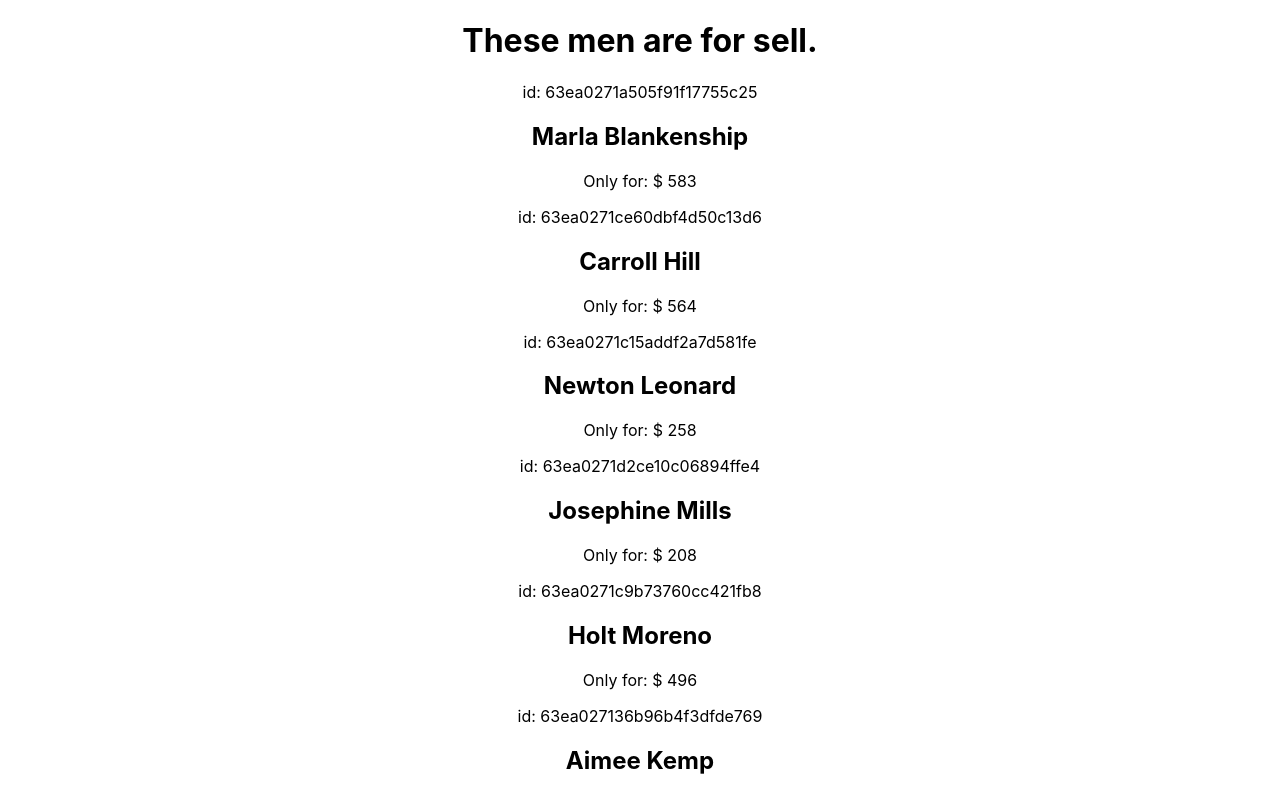
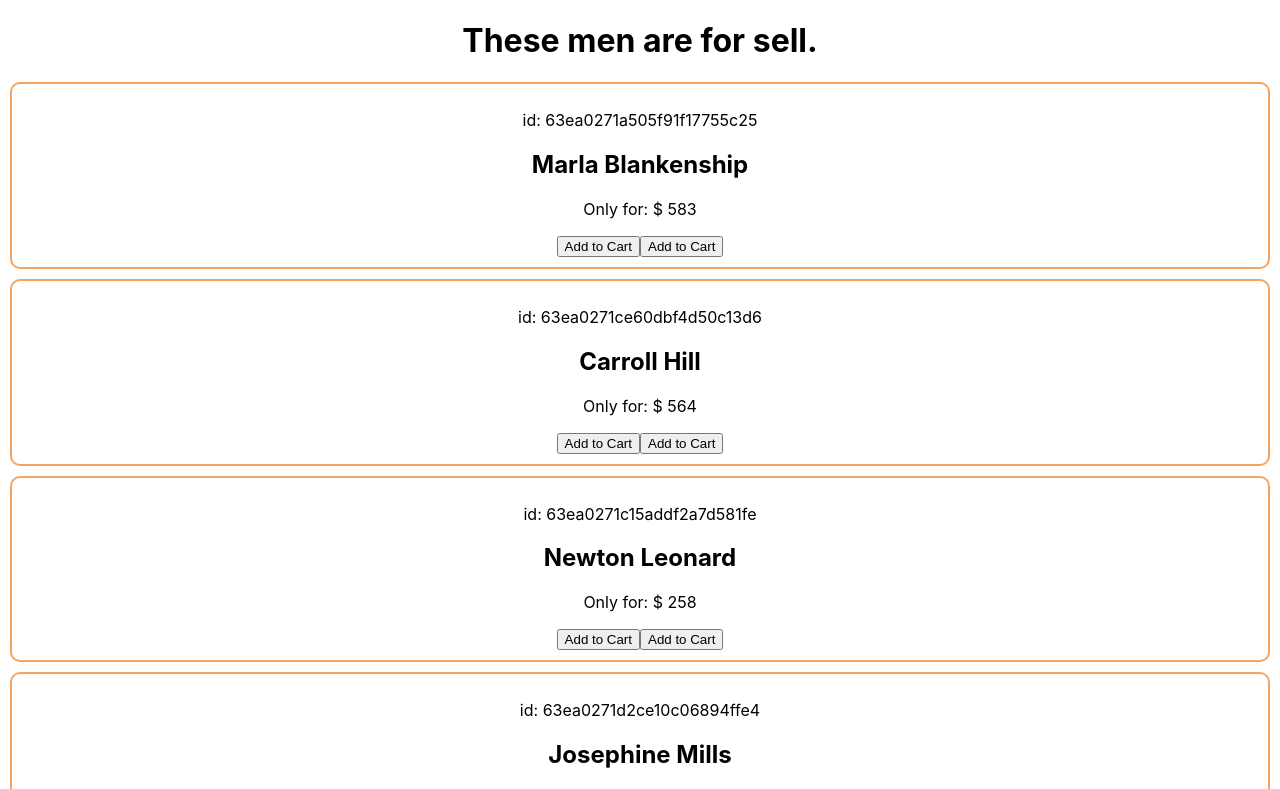
Before and after one commit to sowmik-sec/react-storage-and-handler, a React (Create React App) app: page / in a window 1280 px wide. Shown: the top 789 px of the page. Built offline with nearby package versions, Linux system fonts and the light colour scheme.

Commit message:
create event handler with parameters

```diff
--- /dev/null
+++ b/src/components/Cosmetic/Cosmetic.css
@@ -0,0 +1,6 @@
+.product {
+  border: 2px solid sandybrown;
+  margin: 10px;
+  padding: 10px;
+  border-radius: 10px;
+}
--- a/src/components/Cosmetic/Cosmetic.js
+++ b/src/components/Cosmetic/Cosmetic.js
@@ -1,12 +1,19 @@
 import React from "react";
+import "./Cosmetic.css";
 
 const Cosmetic = (props) => {
   const { price, id, name } = props.cosmetic;
+  const addToCart = (id) => {
+    console.log("item added", id);
+  };
+  const addToCartWithParam = () => addToCart(id);
   return (
-    <div>
+    <div className="product">
       <p>id: {id}</p>
       <h2>{name}</h2>
       <p>Only for: $ {price}</p>
+      <button onClick={addToCartWithParam}>Add to Cart</button>
+      <button onClick={() => addToCart(id)}>Add to Cart</button>
     </div>
   );
 };
```
